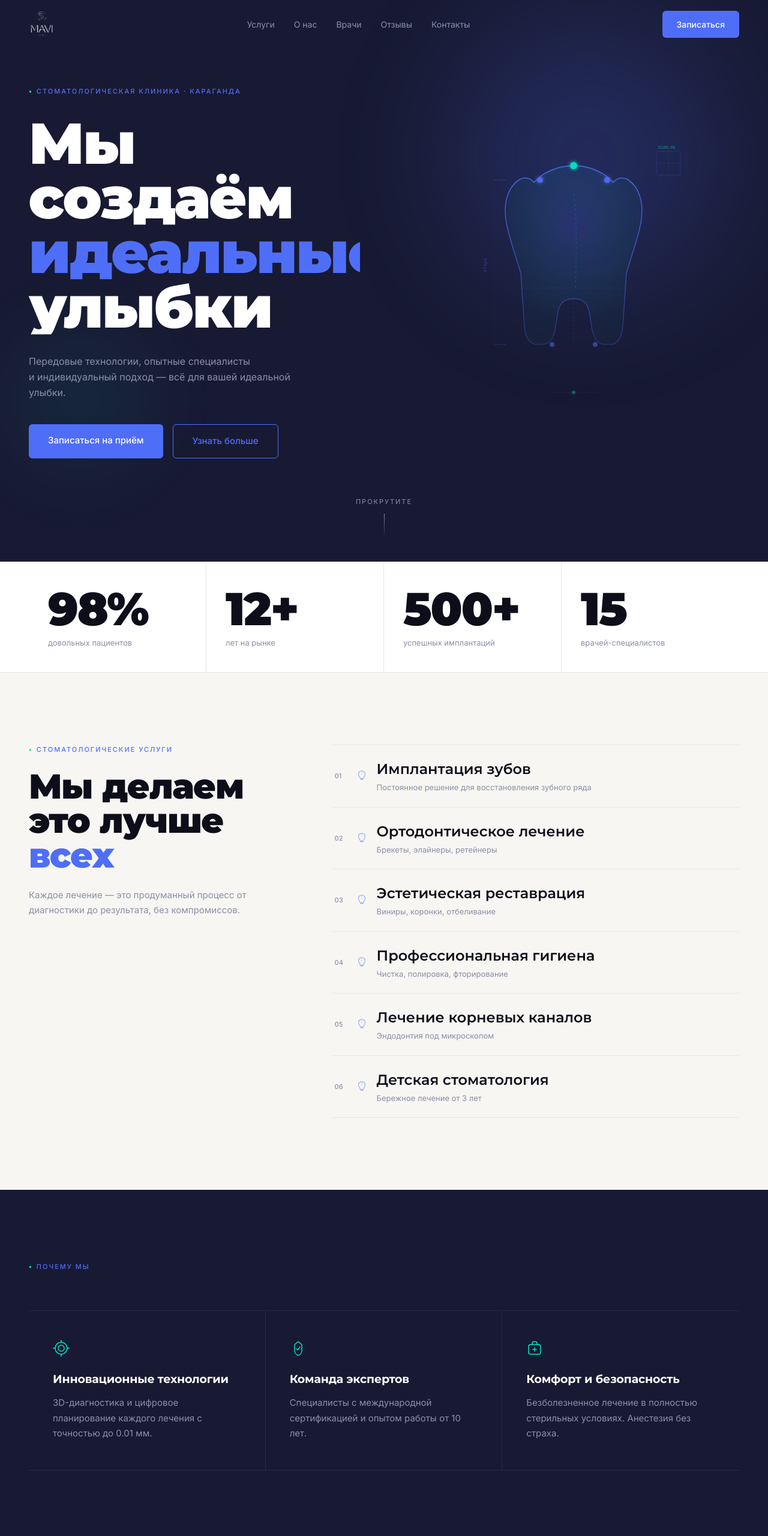
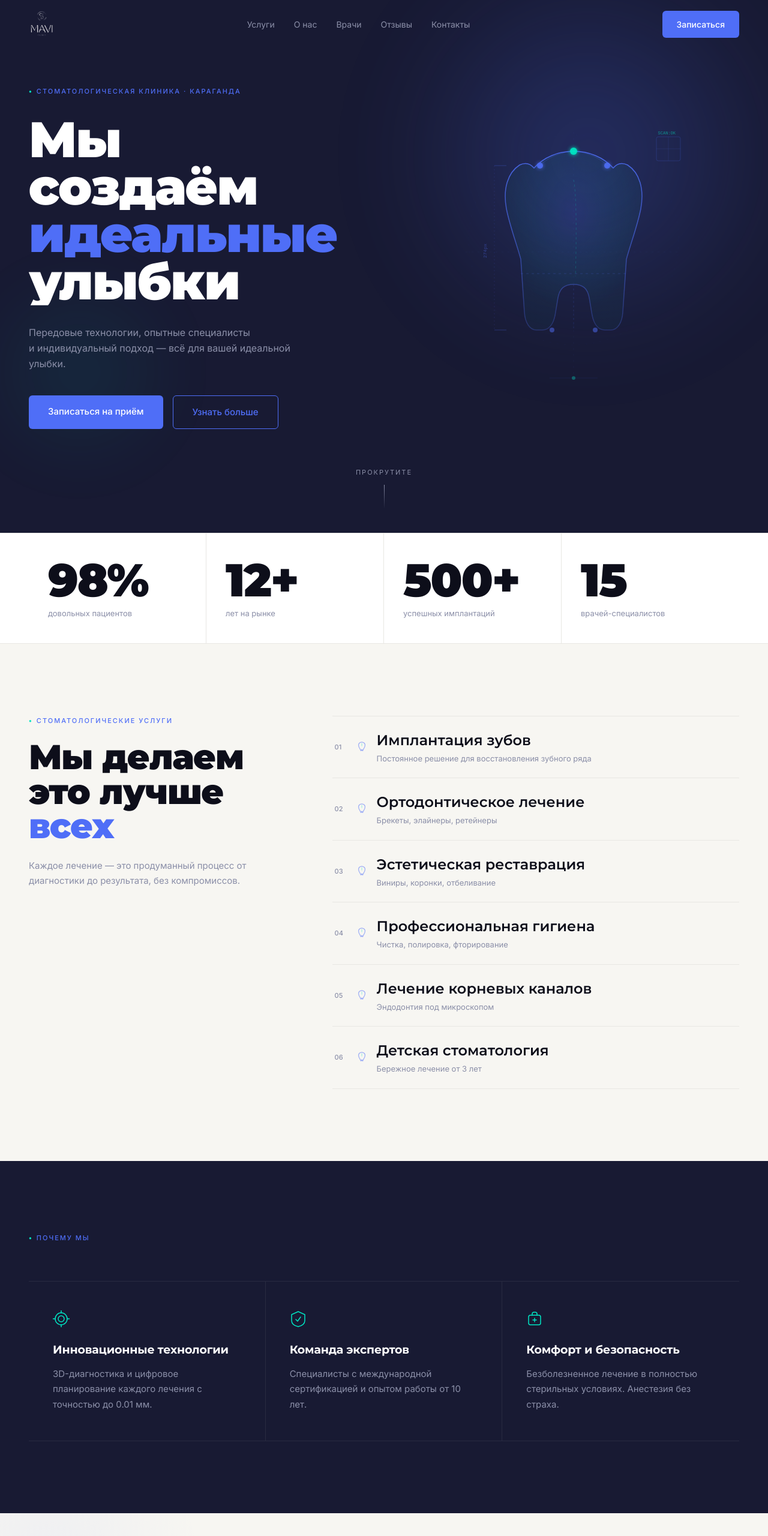
Before and after one commit to aidosgal/mave, a Next.js app: page / in a window 1280 px wide. Shown: the top 2560 px of the page at 60% size. Built offline with nearby package versions, Linux system fonts and the light colour scheme.

Commit message:
fix(hero): make the slight fixes of design

```diff
--- a/app/components/Differentiators.tsx
+++ b/app/components/Differentiators.tsx
@@ -19,8 +19,8 @@ const ITEMS = [
   {
     icon: (
       <svg width="28" height="28" viewBox="0 0 28 28" fill="none">
-        <path d="M14 3 L20 8 L20 18 C20 22 17 25 14 26 C11 25 8 22 8 18 L8 8 Z" stroke="currentColor" strokeWidth="1.5" strokeLinejoin="round" />
-        <path d="M11 15 L13 17 L17 12" stroke="currentColor" strokeWidth="1.5" strokeLinecap="round" strokeLinejoin="round" />
+        <path d="M14 2 L25 7 L25 17 C25 22 20.5 25.5 14 27 C7.5 25.5 3 22 3 17 L3 7 Z" stroke="currentColor" strokeWidth="1.5" strokeLinejoin="round" />
+        <path d="M10 15 L13 18 L18 11" stroke="currentColor" strokeWidth="1.5" strokeLinecap="round" strokeLinejoin="round" />
       </svg>
     ),
     title: "Команда экспертов",
--- a/app/components/Hero.tsx
+++ b/app/components/Hero.tsx
@@ -59,7 +59,7 @@ export default function Hero() {
             <h1
               className="font-display font-black text-white mb-6 sm:mb-8"
               style={{
-                fontSize: "clamp(48px, 7.5vw, 108px)",
+                fontSize: "clamp(48px, 6.5vw, 88px)",
                 lineHeight: "0.95",
                 letterSpacing: "-0.02em",
               }}
```
